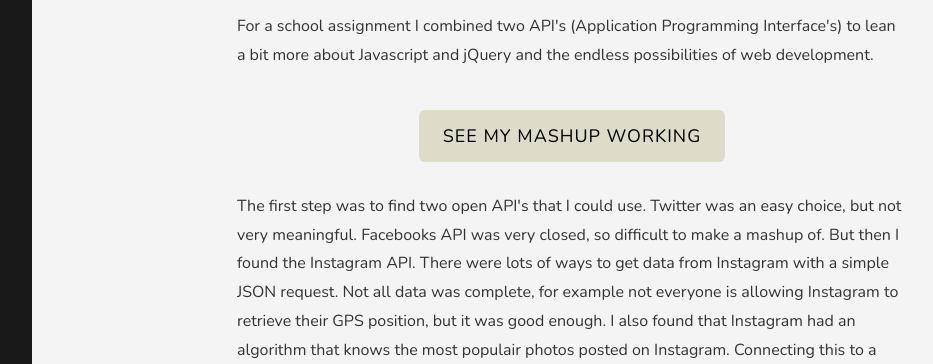
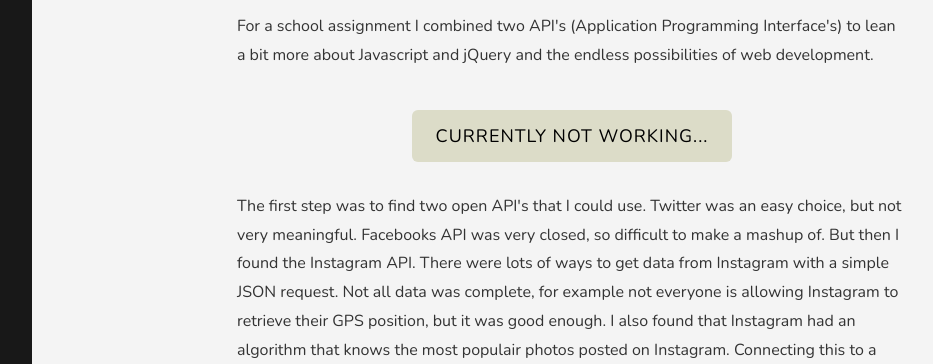
Before and after one commit to thijsvandiessen/new-portfolio, a PHP site: page /project5.php in a window 1280 px wide. Shown: the part 435-799 px from the top of the page, without its empty margins (168-1101 px from the left). Run offline with PHP 8.4, Linux system fonts and the light colour scheme.

Commit message:
start of fiddling with my api

```diff
--- a/project5.php
+++ b/project5.php
@@ -22,7 +22,7 @@
 
 		<p>For a school assignment I combined two API's (Application Programming Interface's) to lean a bit more about Javascript and jQuery and the endless possibilities of web development.</p>
 
-		<center><a href="API/index.php"><button type="button" class="btn btn-default btn-lg">See my mashup working</button></a></center>
+		<center><a href="API/index.php"><button type="button" class="btn btn-default btn-lg">Currently not working...</button></a></center>
 
 		<p>The first step was to find two open API's that I could use. Twitter was an easy choice, but not very meaningful. Facebooks API was very closed, so difficult to make a mashup of. But then I found the Instagram API. There were lots of ways to get data from Instagram with a simple JSON request. Not all data was complete, for example not everyone is allowing Instagram to retrieve their GPS position, but it was good enough. I also found that Instagram had an algorithm that knows the most populair photos posted on Instagram. Connecting this to a twitter feed wouldn’t be very useful, but knowing where those photos where taken would maybe be very interesting for a travel agency. Therefore I decided to connect it with the API of Google Maps.</p>
 
```
Also changed, not shown: 5 other files.
